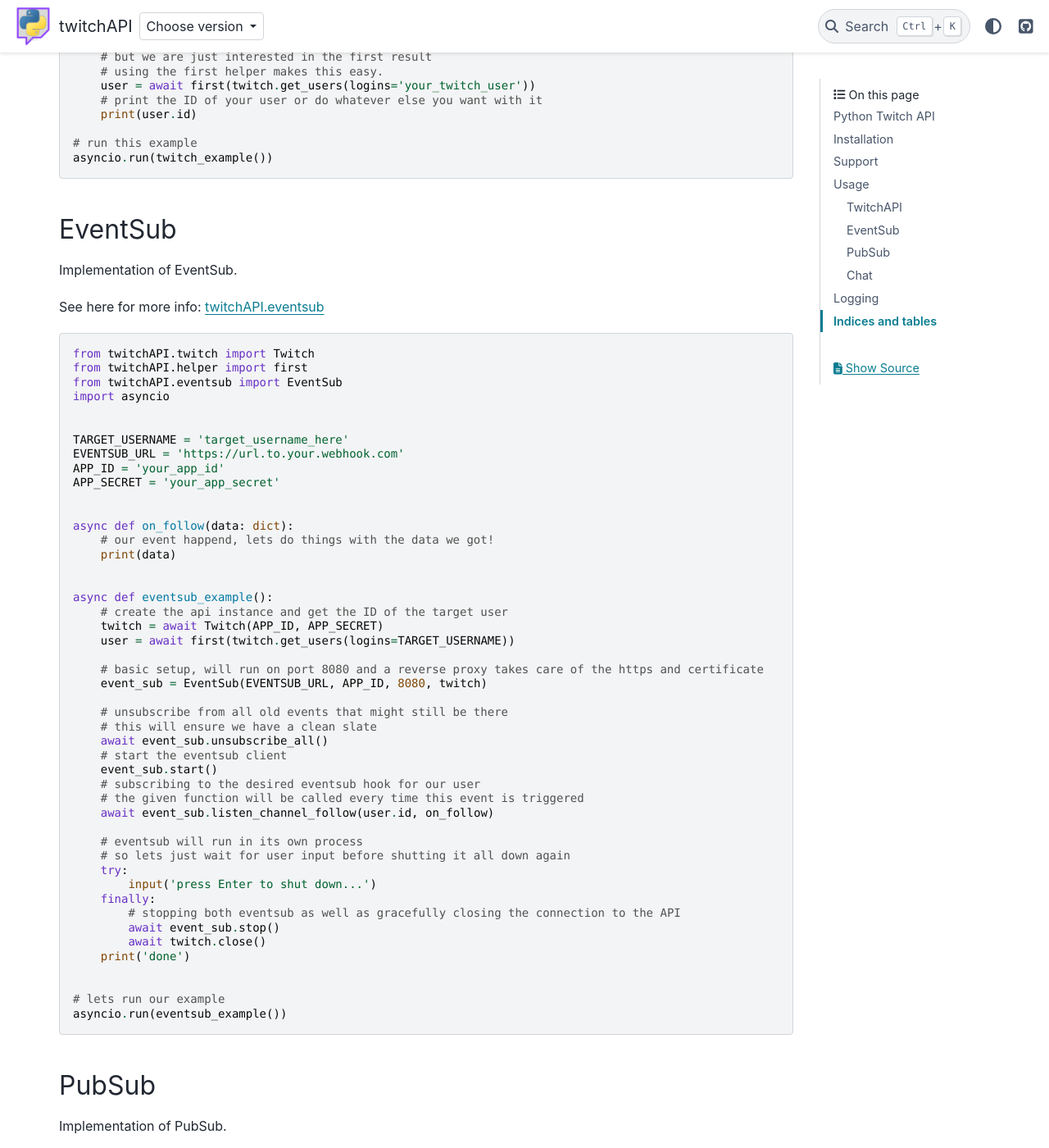
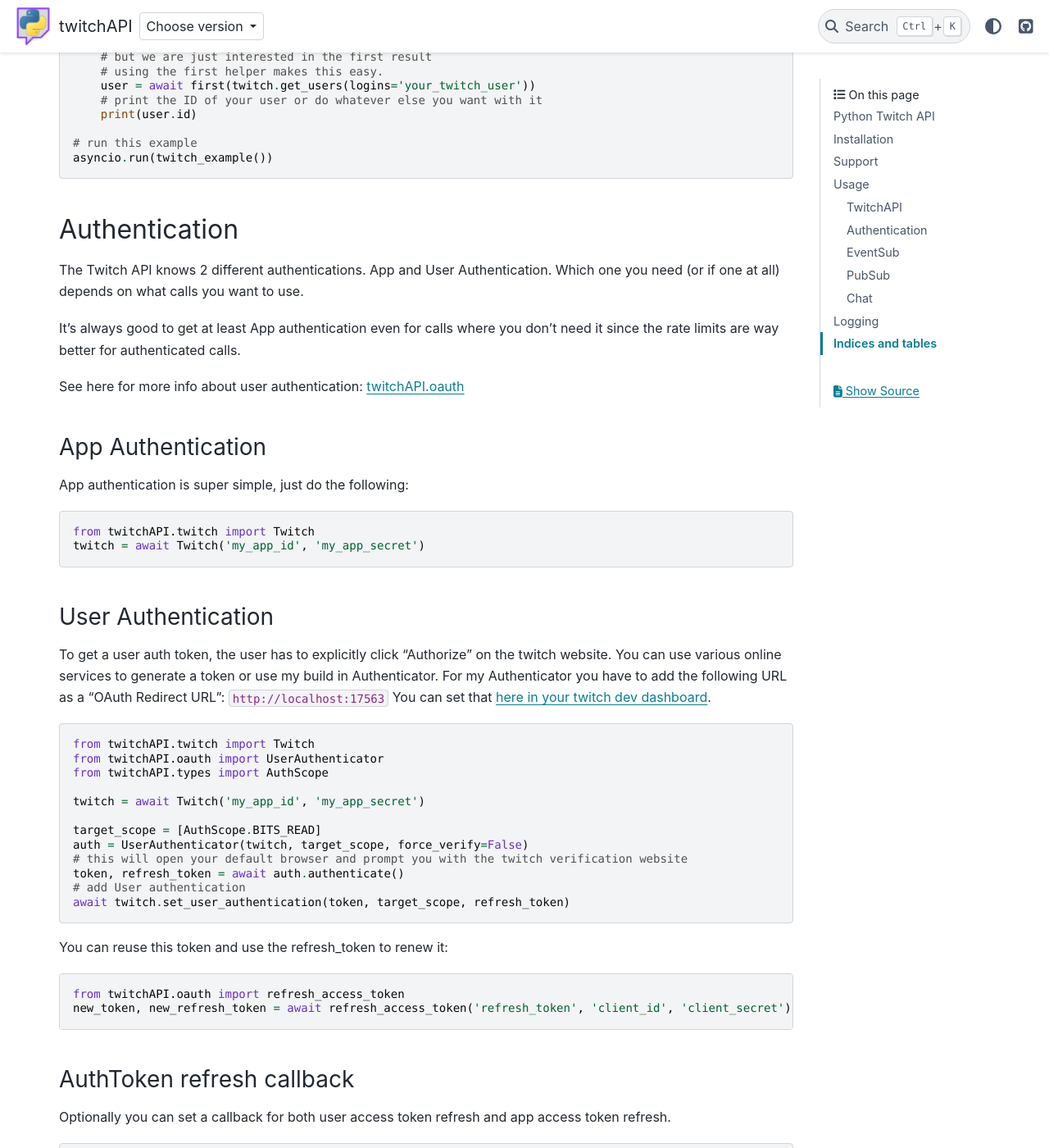
Before and after one commit to Teekeks/pyTwitchAPI, a Sphinx documentation site: the page built from docs/index.rst, in a window 1280 px wide and 1400 px high, scrolled down 1138 px. Shown: the whole window at 82% size. Built offline with Sphinx 7.4.7 and the PyData theme 0.15.4, drawn with Linux system fonts in a browser that asks for light colours; comment, search, counter and statistics services are not loaded; some of the changed text lies outside the part shown.

Commit message:
restructured the changelog and added even more documentation changes

```diff
--- a/docs/index.rst
+++ b/docs/index.rst
@@ -6,7 +6,7 @@
 Python Twitch API
 =====================================
 
-This is a full implementation of the Twitch Helix AP, PubSub, EventSub and Chat in python 3.7+.
+This is a full implementation of the Twitch Helix API, PubSub, EventSub and Chat in python 3.7+.
 
 On Github: https://github.com/Teekeks/pyTwitchAPI
 
@@ -65,10 +65,83 @@
 
 
 
+Authentication
+--------------
+
+The Twitch API knows 2 different authentications. App and User Authentication.
+Which one you need (or if one at all) depends on what calls you want to use.
+
+It's always good to get at least App authentication even for calls where you don't need it since the rate limits are way better for authenticated calls.
+
+See here for more info about user authentication: `twitchAPI.oauth <modules/twitchAPI.oauth.html>`_
+
+App Authentication
+^^^^^^^^^^^^^^^^^^
+
+App authentication is super simple, just do the following:
+
+.. code-block:: python
+
+   from twitchAPI.twitch import Twitch
+   twitch = await Twitch('my_app_id', 'my_app_secret')
+
+
+User Authentication
+^^^^^^^^^^^^^^^^^^^
+
+To get a user auth token, the user has to explicitly click "Authorize" on the twitch website. You can use various online services to generate a token or use my build in Authenticator.
+For my Authenticator you have to add the following URL as a "OAuth Redirect URL": :code:`http://localhost:17563`
+You can set that `here in your twitch dev dashboard <https://dev.twitch.tv/console>`_.
+
+
+.. code-block:: python
+
+   from twitchAPI.twitch import Twitch
+   from twitchAPI.oauth import UserAuthenticator
+   from twitchAPI.types import AuthScope
+
+   twitch = await Twitch('my_app_id', 'my_app_secret')
+
+   target_scope = [AuthScope.BITS_READ]
+   auth = UserAuthenticator(twitch, target_scope, force_verify=False)
+   # this will open your default browser and prompt you with the twitch verification website
+   token, refresh_token = await auth.authenticate()
+   # add User authentication
+   await twitch.set_user_authentication(token, target_scope, refresh_token)
+
+
+You can reuse this token and use the refresh_token to renew it:
+
+.. code-block:: python
+
+   from twitchAPI.oauth import refresh_access_token
+   new_token, new_refresh_token = await refresh_access_token('refresh_token', 'client_id', 'client_secret')
+
+
+AuthToken refresh callback
+^^^^^^^^^^^^^^^^^^^^^^^^^^
+
+Optionally you can set a callback for both user access token refresh and app access token refresh.
+
+.. code-block:: python
+
+   from twitchAPI.twitch import Twitch
+
+   def user_refresh(token: str, refresh_token: str):
+       print(f'my new user token is: {token}')
+
+   def app_refresh(token: str):
+       print(f'my new app token is: {token}')
+
+   twitch = await Twitch('my_app_id', 'my_app_secret')
+   twitch.app_auth_refresh_callback = app_refresh
+   twitch.user_auth_refresh_callback = user_refresh
+
+
 EventSub
 --------
 
-Implementation of EventSub.
+EventSub lets you listen for events that happen on Twitch.
 
 See here for more info: `twitchAPI.eventsub <modules/twitchAPI.eventsub.html>`_
 
@@ -125,7 +198,7 @@
 PubSub
 ------
 
-Implementation of PubSub.
+PubSub enables you to subscribe to a topic, for updates (e.g., when a user cheers in a channel).
 
 See here for more info: `twitchAPI.pubsub <modules/twitchAPI.pubsub.html>`_
 
@@ -135,6 +208,7 @@
     from twitchAPI.twitch import Twitch
     from twitchAPI.helper import first
     from twitchAPI.types import AuthScope
+    from twitchAPI.oauth import UserAuthenticator
     import asyncio
     from pprint import pprint
     from uuid import UUID
@@ -174,7 +248,8 @@
 Chat
 ----
 
-A Twitch Chat Bot.
+A simple twitch chat bot.
+Chat bots can join channels, listen to chat and reply to messages, commands, subscriptions and many more.
 
 See here for more info: `twitchAPI.chat <modules/twitchAPI.chat.html>`_
 
@@ -197,7 +272,7 @@
         print('Bot is ready for work, joining channels')
         # join our target channel, if you want to join multiple, either call join for each individually
         # or even better pass a list of channels as the argument
-        ready_event.chat.join(TARGET_CHANNEL)
+        await ready_event.chat.join_room(TARGET_CHANNEL)
         # you can do other bot initialization things in here
 
 
```
Also changed, not shown: README.md (+128 -33 lines), docs/changelog.rst (+27 -21 lines), 3 other files.
